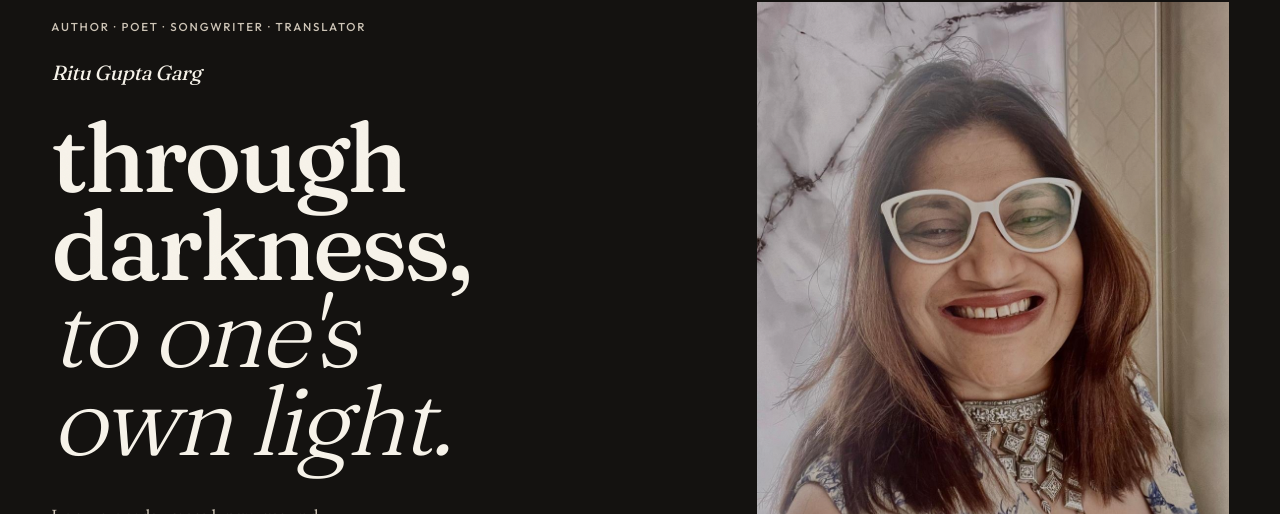
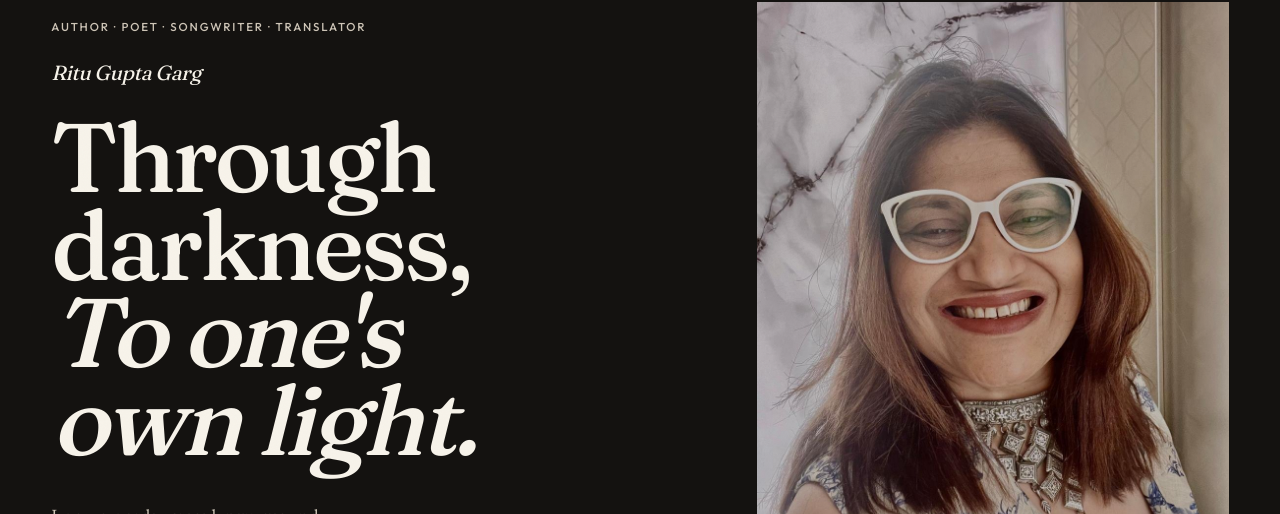
Before and after one commit to minakshi2517/RITUGUPTA, a Next.js app: page / in a window 1280 px wide. Shown: the part 163-677 px from the top of the page. Built offline with nearby package versions, Linux system fonts and the light colour scheme; no server answers.

Commit message:
Capitalize heading lines and stop thinning the last line.
Co-authored-by: Cursor <cursoragent@cursor.com>

```diff
--- a/components/home/HomeView.tsx
+++ b/components/home/HomeView.tsx
@@ -120,7 +120,7 @@ export function HomeView({
           <div className="grid items-end gap-10 border-t border-ink pt-8 md:grid-cols-12">
             <h2 className="section-title md:col-span-7">
               The shelf
-              <span className="block italic font-light">is still being set.</span>
+              <span className="block italic">Is still being set.</span>
             </h2>
             <p className="quiet md:col-span-4">A cover will take this space when a book is placed here.</p>
           </div>
--- a/components/site/Lines.tsx
+++ b/components/site/Lines.tsx
@@ -1,4 +1,8 @@
 import { cx } from "@/lib/utils";
+
+function capLine(line: string) {
+  return line.replace(/^(\s*)(\S)/, (_, space: string, letter: string) => space + letter.toLocaleUpperCase());
+}
 
 export function Lines({
   text,
@@ -13,8 +17,8 @@ export function Lines({
   return (
     <span className={cx("block", className)}>
       {lines.map((line, index) => (
-        <span key={`${line}-${index}`} className={cx("block", italicLast && index === lines.length - 1 && "italic font-light")}>
-          {line || "\u00A0"}
+        <span key={`${line}-${index}`} className={cx("block", italicLast && index === lines.length - 1 && "italic")}>
+          {capLine(line) || "\u00A0"}
         </span>
       ))}
     </span>
--- a/data/store.json
+++ b/data/store.json
@@ -2,7 +2,7 @@
   "settings": {
     "authorName": "Ritu Gupta Garg",
     "descriptor": "Author · Poet · Songwriter · Translator",
-    "heroStatement": "through darkness,\nto one's own light.",
+    "heroStatement": "Through darkness,\nTo one's own light.",
     "heroIntro": "I weave words across languages and cultures, exploring identity, heritage, and the quiet moments that shape a life.",
     "profileImage": "/gallery/portrait.jpg",
     "announcement": "",
@@ -15,7 +15,7 @@
     "currentlyReading": "Between Hindi and English",
     "currentlyListening": "Ram Lalla",
     "currentlyPublishing": "On Substack",
-    "poetryHeading": "saying what\ncannot be said.",
+    "poetryHeading": "Saying what\nCannot be said.",
     "writingHeading": "Letters from\nthe longer road.",
     "listenHeading": "Listen with me",
     "listenSubheading": "Some words are better heard.",
@@ -71,7 +71,7 @@
     "contactHeading": "Have something to say?",
     "contactIntro": "For readers, publishers, collaborations, or a reading — write as you would to a person. I read every note.",
     "booksIntro": "Each page holds a piece of silence, a fragment of truth, and a story untold.",
-    "poetryIntro": "for the things\nthat needed words.",
+    "poetryIntro": "For the things\nThat needed words.",
     "writingIntro": "Poetry is the shortest bridge from the mundane to the spiritual.",
     "listenIntro": "Songs, and whatever is worth hearing twice.",
     "linksIntro": "The other rooms.",
--- a/lib/defaults.ts
+++ b/lib/defaults.ts
@@ -6,7 +6,7 @@ export function defaultSettings(now = new Date().toISOString()): SiteSettings {
   return {
     authorName: "Ritu Gupta Garg",
     descriptor: "Author · Poet · Songwriter · Translator",
-    heroStatement: "through darkness,\nto one's own light.",
+    heroStatement: "Through darkness,\nTo one's own light.",
     heroIntro:
       "I weave words across languages and cultures, exploring identity, heritage, and the quiet moments that shape a life.",
     profileImage: "",
@@ -43,7 +43,7 @@ export function defaultSettings(now = new Date().toISOString()): SiteSettings {
     contactHeading: "Have something to say?",
     contactIntro: "A note is enough. Write as you would to a person.",
     booksIntro: "The shelf, as it stands.",
-    poetryIntro: "for the things\nthat needed words.",
+    poetryIntro: "For the things\nThat needed words.",
     writingIntro: "An independent record of longer pieces.",
     listenIntro: "Songs, readings, and whatever is worth hearing twice.",
     linksIntro: "The other rooms.",
```
